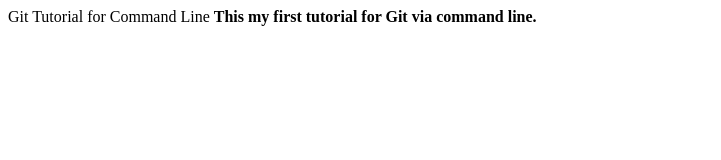
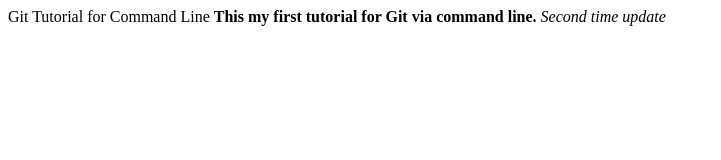
Before and after one commit to prabodhmathur/git-demo, a plain HTML site: page Index.html in a window 1280 px wide. Shown: the whole page, without its empty margins (0-721 px from the left). Drawn offline with Linux system fonts and the light colour scheme.

Commit message:
few more update on Website & readme file update

```diff
--- a/Index.html
+++ b/Index.html
@@ -5,6 +5,7 @@
 <Body>
 
 <b> This my first tutorial for Git via command line. </b>
+<i> Second time update </i>
 
 </Body>
 
```
Also changed, not shown: 1 other file.
